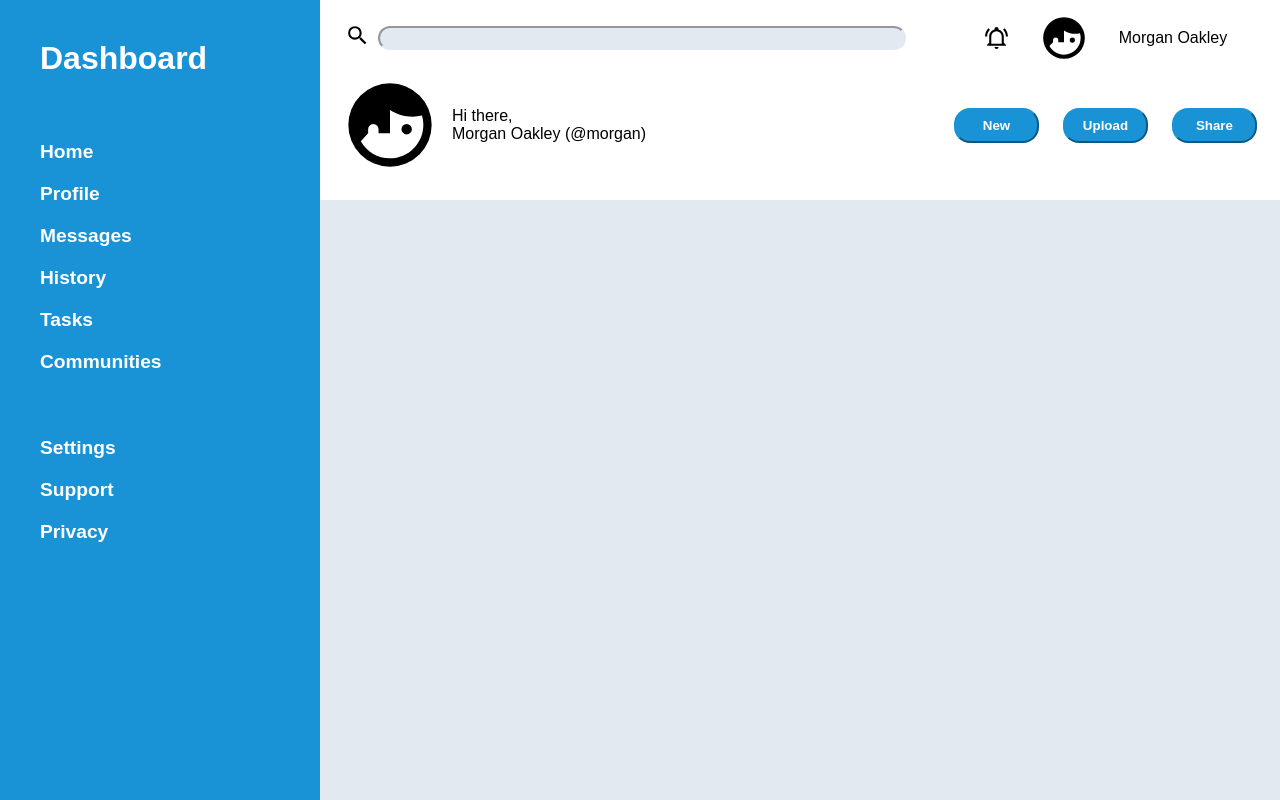
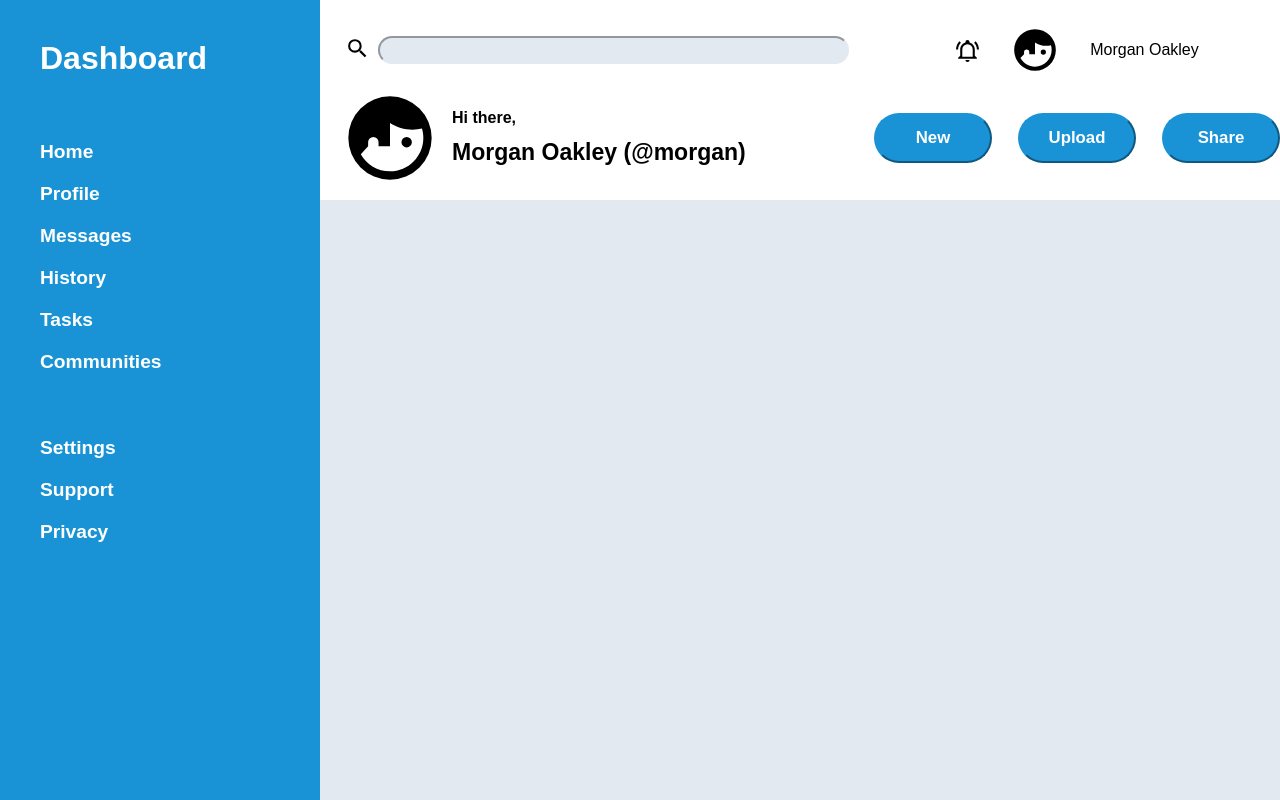
Before and after one commit to christianarlu/pad, a plain HTML site: page index.html in a window 1280 px wide. Shown: the top 800 px of the page. Drawn offline with Linux system fonts and the light colour scheme.

Commit message:
Add more styles to header

```diff
--- a/style.css
+++ b/style.css
@@ -47,7 +47,7 @@
 .header {
     display: grid;
     grid-template: 75px 0.8fr / 1.75fr 1fr;
-
+    align-content: center;
     > div:nth-child(1) {
         display: flex;
         align-items: center;
@@ -64,6 +64,7 @@
             border-radius: 14px;
             border-color: #e2e9f1;
             background-color: #e2e9f1;
+            padding: 12px;
         }
 
     }
@@ -92,23 +93,33 @@
             height: auto;
 
         }
+        div {
+            display: flex;
+            flex-direction: column;
+            gap: 12px;
+            font-weight: bold;
+            p:nth-child(2) {
+                font-size: clamp(20px, 1.8vw, 26px);
+            }
+        }
     }
 
     > div:nth-child(4) {
         display: flex;
         justify-content: center;
         align-items: center;
-        gap: 24px;
+        gap: 26px;
         button {
             background-color: #1993d5;
             border-color: #1993d5;
-            border-radius: 16px;
-            width: 85px;
-            height: 35px;
+            border-radius: 26px;
+            width: 118px;
+            height: 50px;
             text-align: center;
             color: #ffffff;
-            font-weight: 900;
-
+            font-weight: bold;
+            font-size: 1.05rem;
+            padding: 0;
         }
     }
 }
```
